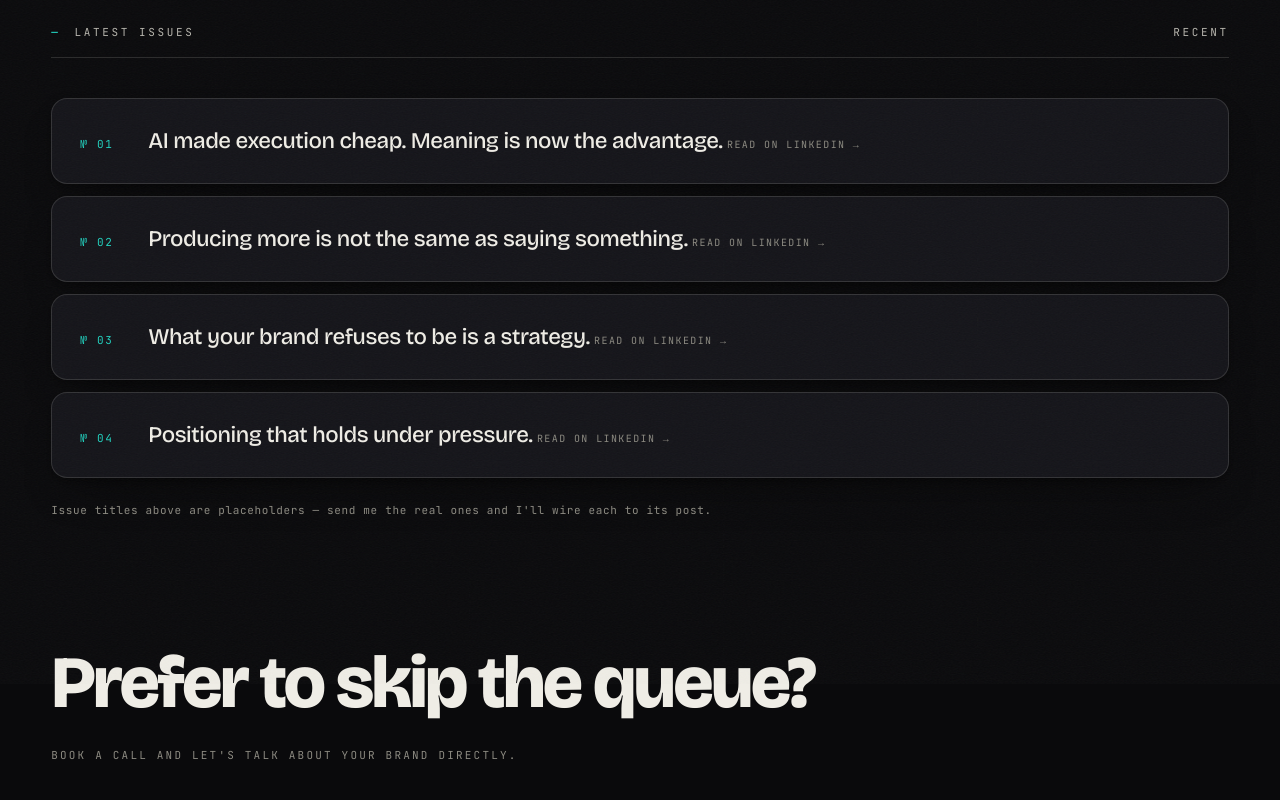
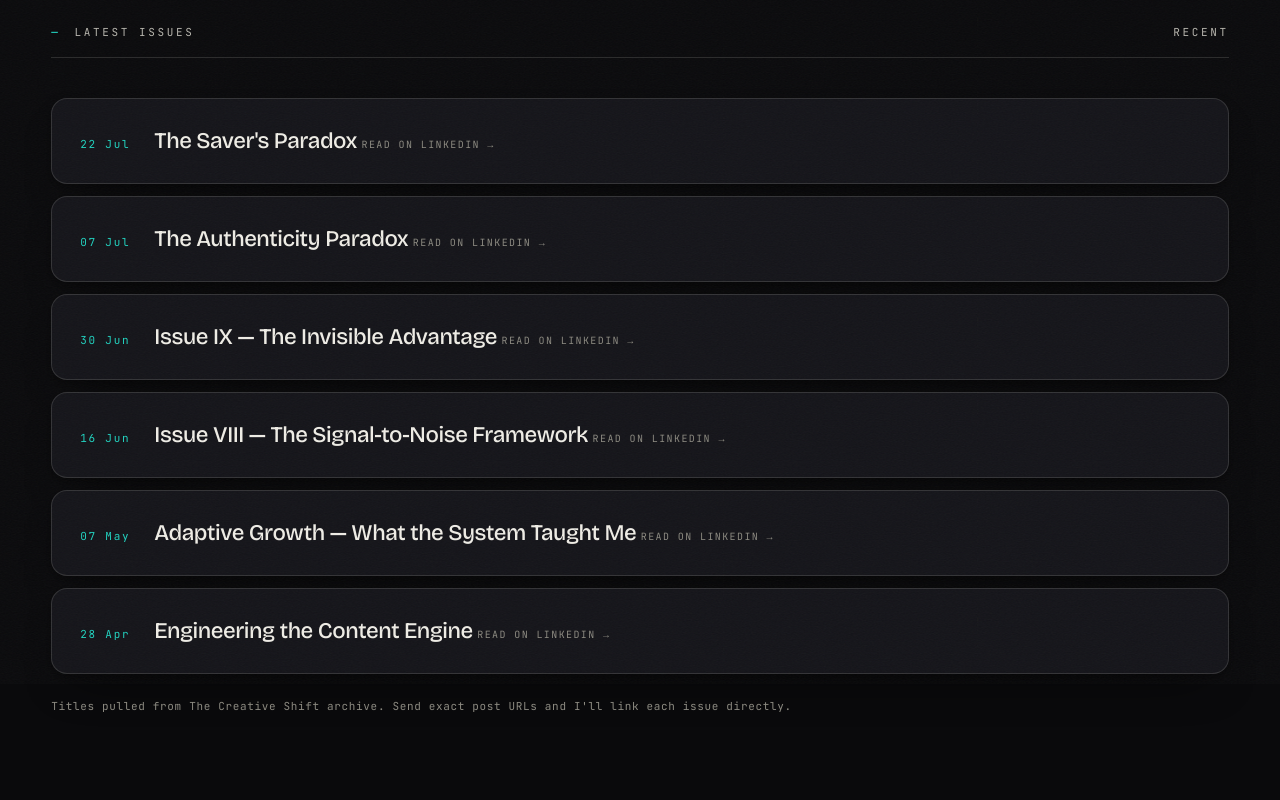
Before and after one commit to jschenck01-ops/portfolio, a plain HTML site: page newsletter.html in a window 1280 px wide. Shown: the part 1220-2020 px from the top of the page. Drawn offline with nearby package versions, Linux system fonts and the light colour scheme.

Commit message:
Populate newsletter with real Creative Shift editions
- Replace placeholder issue titles with the 6 most recent Creative Shift
  editions pulled from the JS Linked Posts sheet (newest first, with dates)
- Name the newsletter "The Creative Shift" on the newsletter + home sections
- Issues link to LinkedIn for now (per-post URLs can be swapped in later)

Co-Authored-By: Claude Opus 4.8 <noreply@anthropic.com>
Claude-Session: https://claude.ai/code/session_01TC1P2VfRKx2S1xNZsf4Cfk

```diff
--- a/newsletter.html
+++ b/newsletter.html
@@ -50,7 +50,7 @@
 <!-- PAGE HEAD -->
 <section class="phead">
   <div class="wrap">
-    <p class="eyebrow">The newsletter</p>
+    <p class="eyebrow">The Creative Shift</p>
     <h1>A weekly argument for brands that want to <em>mean something</em>.</h1>
     <p class="lead">Short, sharp essays on brand strategy, positioning, and the difference between producing more and saying something. Read by senior leaders. No fluff, no funnels.</p>
   </div>
@@ -93,36 +93,50 @@
     <p class="idx"><b>—</b><span>Latest issues</span><span class="sp"></span><span>Recent</span></p>
     <div class="issues">
       <a class="issue rv" href="https://www.linkedin.com/in/jschenck01/" target="_blank" rel="noopener">
-        <span class="no">№ 01</span>
+        <span class="no">22 Jul</span>
         <span>
-          <span class="t">AI made execution cheap. Meaning is now the advantage.</span>
+          <span class="t">The Saver's Paradox</span>
           <span class="d">Read on LinkedIn →</span>
         </span>
       </a>
       <a class="issue rv" href="https://www.linkedin.com/in/jschenck01/" target="_blank" rel="noopener">
-        <span class="no">№ 02</span>
+        <span class="no">07 Jul</span>
         <span>
-          <span class="t">Producing more is not the same as saying something.</span>
+          <span class="t">The Authenticity Paradox</span>
           <span class="d">Read on LinkedIn →</span>
         </span>
       </a>
       <a class="issue rv" href="https://www.linkedin.com/in/jschenck01/" target="_blank" rel="noopener">
-        <span class="no">№ 03</span>
+        <span class="no">30 Jun</span>
         <span>
-          <span class="t">What your brand refuses to be is a strategy.</span>
+          <span class="t">Issue IX — The Invisible Advantage</span>
           <span class="d">Read on LinkedIn →</span>
         </span>
       </a>
       <a class="issue rv" href="https://www.linkedin.com/in/jschenck01/" target="_blank" rel="noopener">
-        <span class="no">№ 04</span>
+        <span class="no">16 Jun</span>
         <span>
-          <span class="t">Positioning that holds under pressure.</span>
+          <span class="t">Issue VIII — The Signal-to-Noise Framework</span>
+          <span class="d">Read on LinkedIn →</span>
+        </span>
+      </a>
+      <a class="issue rv" href="https://www.linkedin.com/in/jschenck01/" target="_blank" rel="noopener">
+        <span class="no">07 May</span>
+        <span>
+          <span class="t">Adaptive Growth — What the System Taught Me</span>
+          <span class="d">Read on LinkedIn →</span>
+        </span>
+      </a>
+      <a class="issue rv" href="https://www.linkedin.com/in/jschenck01/" target="_blank" rel="noopener">
+        <span class="no">28 Apr</span>
+        <span>
+          <span class="t">Engineering the Content Engine</span>
           <span class="d">Read on LinkedIn →</span>
         </span>
       </a>
     </div>
     <p style="font-family:var(--mono);font-size:11px;letter-spacing:.06em;color:var(--dim);margin-top:24px">
-      Issue titles above are placeholders — send me the real ones and I'll wire each to its post.
+      Titles pulled from The Creative Shift archive. Send exact post URLs and I'll link each issue directly.
     </p>
   </div>
 </section>
```
Also changed, not shown: index.html (+1 -1 lines).
